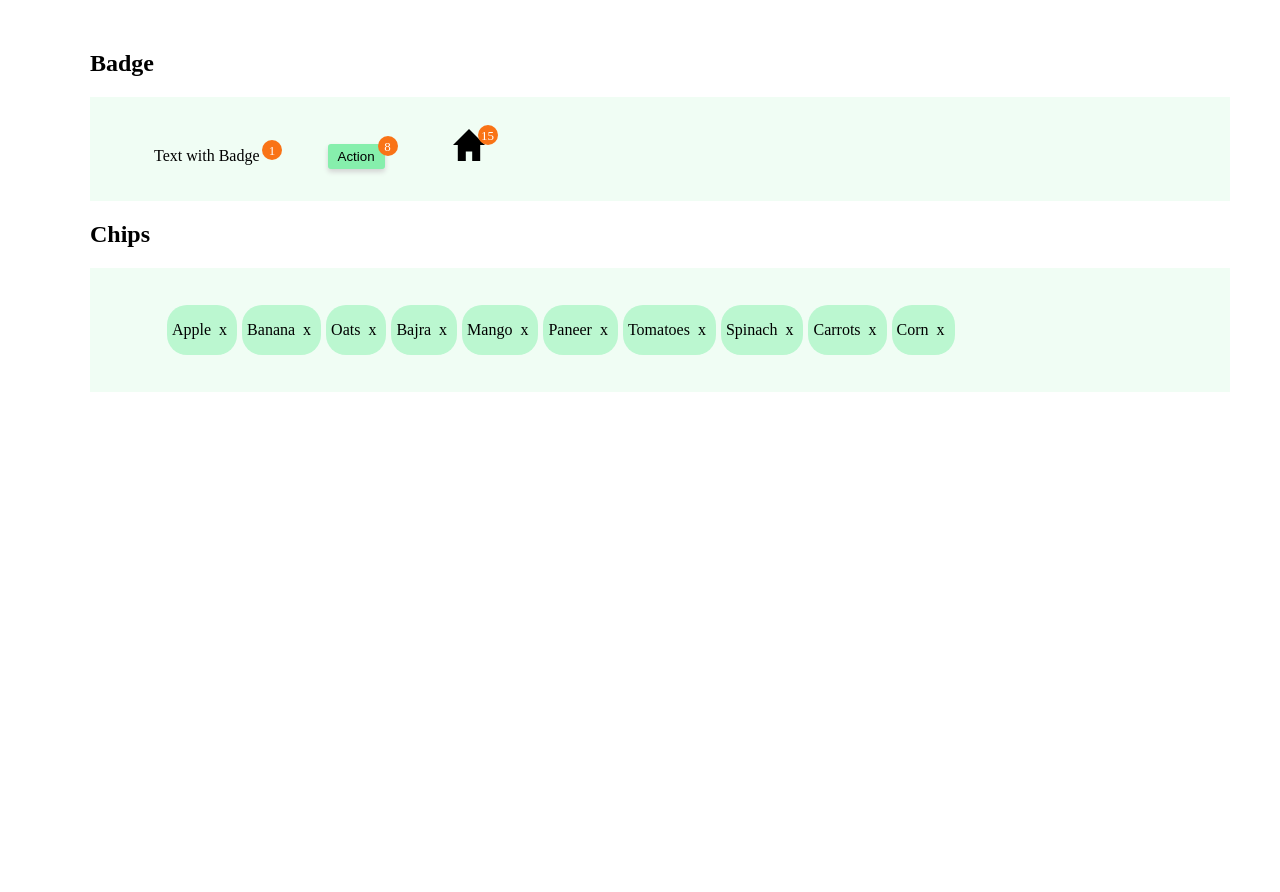
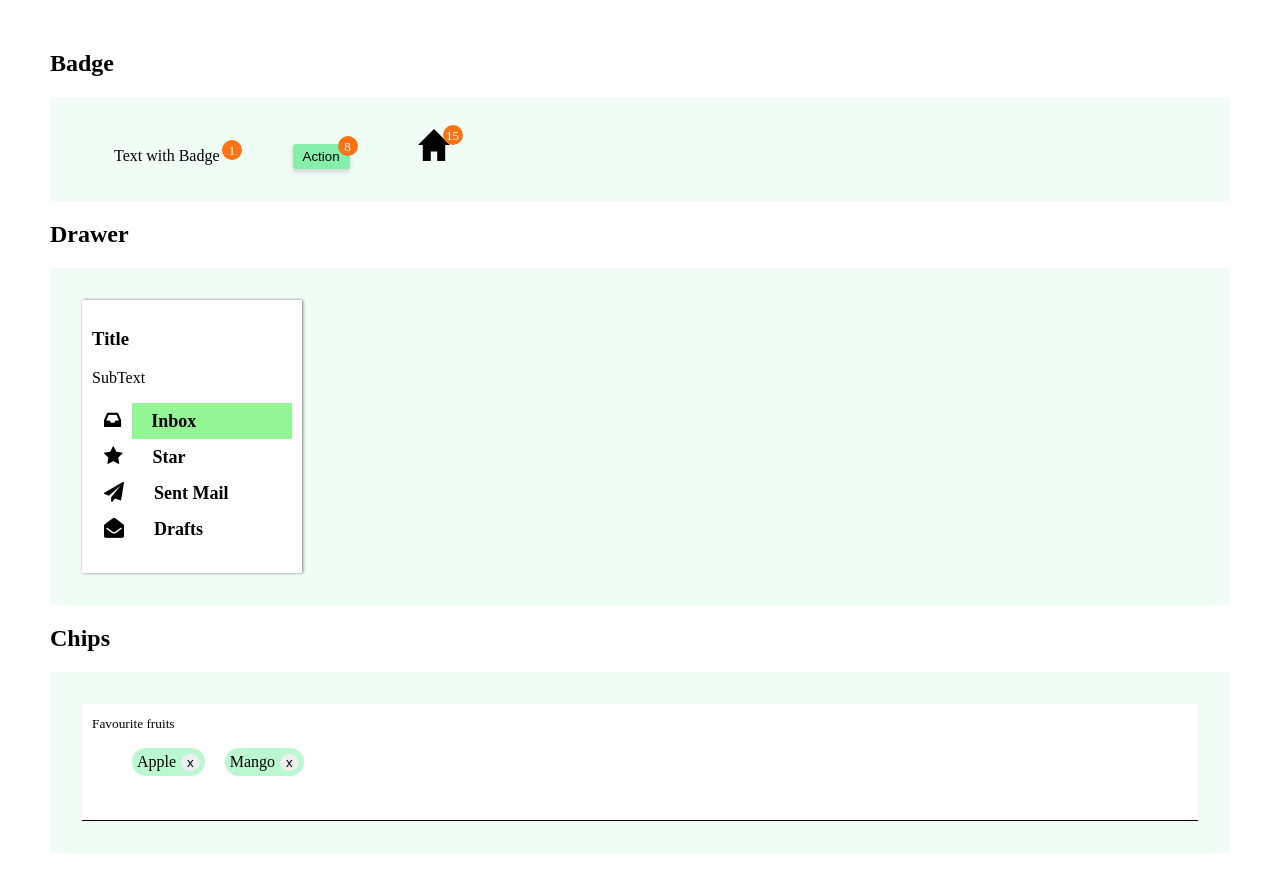
Before and after one commit to srishtigautam21/week-2-assignment-neogcamp, a plain HTML site: page index.html in a window 1280 px wide. Before the commit the page ends 800 px from the top, so only its background shows below. Drawn offline with Linux system fonts and the light colour scheme.

Commit message:
chips and drawer

```diff
--- a/index.html
+++ b/index.html
@@ -7,12 +7,11 @@
     <meta name="viewport" content="width=device-width, initial-scale=1.0">
     <title>week 2 assignment</title>
     <link rel="stylesheet" href="style.css" />
+    <link rel="stylesheet" href="https://cdnjs.cloudflare.com/ajax/libs/font-awesome/4.7.0/css/font-awesome.min.css">
 </head>
 
 <body>
-    <ul class="list-non-bullet">
-        <div class="container container-fluid"></div>
-        <h2>Badge</h2>
+    <h2>Badge</h2>
         <section class="section-og">
             <div class="container-class">Text with Badge
                 <div class="badge">1</div>
@@ -26,34 +25,32 @@
                 <div class="badge icon">15</div>
             </div>
         </section>
-        <!-- HTML for Chips  -->
+        <!-- HTML for Drawer -->
+        <h2>Drawer</h2>
+        <section class="section-og">
+            <div class="wrapper">
+                <h3>Title</h3>
+                <p>SubText</p>
+                <ul class="center-content">
+                    <li class="rowise-list" style="background:rgb(147, 245, 147)">
+                        <i class="fa fa-inbox icon-list" style="font-size:20px"></i>Inbox</li>
+                    <li class="rowise-list"><i class="fa fa-star icon-list" style="font-size:20px"></i>Star</li>
+                    <li class="rowise-list"><i class="fa fa-send icon-list" style="font-size:20px"></i>Sent Mail</li>
+                    <li class="rowise-list"><i class="fa fa-envelope-open icon-list" style="font-size:20px"></i>Drafts</li>
+                </ul>
+            </div>
+        </section>
+        <!-- Html for chips -->
         <h2>Chips</h2>
         <section class="section-og">
-            <div class="chips">
-                <ul>
-                    <div class="inline-list">Apple<p class="cross-align">x</p></div>
-                    <div class="inline-list">Banana<p class="cross-align">x</p></div>
-                    <div class="inline-list">Oats<p class="cross-align">x</p></div>
-                    <div class="inline-list">Bajra<p class="cross-align">x</p></div>
-                    <div class="inline-list">Mango<p class="cross-align">x</p></div>
-                    <div class="inline-list">Paneer<p class="cross-align">x</p></div>
-                    <div class="inline-list">Tomatoes<p class="cross-align">x</p></div>
-                    <div class="inline-list">Spinach<p class="cross-align">x</p></div>
-                    <div class="inline-list">Carrots<p class="cross-align">x</p></div>
-                    <div class="inline-list">Corn<p class="cross-align">x</p></div>
+            <div class="wrapper chips">
+                <small>Favourite fruits</small>
+                <ul class="center-content row-chips">
+                    <li class="chips-color">Apple<button>x</button></li>
+                    <li class="chips-color">Mango<button>x</button></li>
                 </ul>
-
-
-
             </div>
-
-
-
         </section>
-        </div>
-    </ul>
-
-
 </body>
 
 </html>
--- a/style.css
+++ b/style.css
@@ -4,11 +4,11 @@
     --notification-color:#f97316;
     --offgreen:#f0fdf4;
     --darkerofseconadary:#86efac;
-
+    --offorange:#ffedd5;
 }
 body{
+    box-sizing: border-box;
     margin:50px 50px;
-
 }
 .section-og{
     background-color: var(--offgreen);
@@ -45,7 +45,6 @@ body{
 }
 .container-class button:hover{
     background-color: var(--primary-color);
-
 }
 .button{
     left:50px; bottom:13px;
@@ -53,28 +52,53 @@ body{
 .icon{
     left:25px; bottom:20px;
 }
-/* CSS FOR CHIPS */
-.chips ul{
-
-    display:flex;
-    flex-wrap: wrap;
-    margin:5px 5px;
-
+ /*Drawer */
+ .center-content{
+     display:flex;
+     flex-direction: column;
+     flex-wrap: wrap;
 }
-.inline-list{
-    box-sizing:border-box;
-    margin-right: 5px;
-    padding-left:5px;
-    background-color: var(--secondary-color);
-    border-radius:20px;
-
-
+ .wrapper{
+     background-color: white;
+     padding:10px 10px;
+     box-shadow:1px 0px 3px gray;
+     max-width: 200px;
+ }
+ .rowise-list{
+    box-sizing: border-box;
+     list-style: none;
+    font-size: large;
+    font-weight: bold;
+    padding:7px 7px;
 }
-.cross-align{
-    display:inline-block;
-    margin-right:10px;
-    padding-left:8px;
-    cursor:pointer;
-
-
+.rowise-list:hover{
+    cursor: pointer;
+    background-color:var(--secondary-color);
 }
+ .icon-list{
+     margin-left: -35px;
+     margin-right: 30px;
+ }
+ /* chips-component */
+ .chips{
+     max-width: unset;
+     height:12vh;
+     box-shadow: none;
+     border-bottom: 1px solid black;
+ }
+ .row-chips{
+     flex-direction: row;
+     list-style: none;
+     gap:20px;
+}
+ .chips-color{
+     background-color: var(--secondary-color);
+     padding:5px 5px;
+     border-radius: 1.2rem;
+ }
+ button{
+     border-radius: 50%;
+     border:0px;
+     margin-left: 5px;
+     cursor: pointer;
+ }
```
